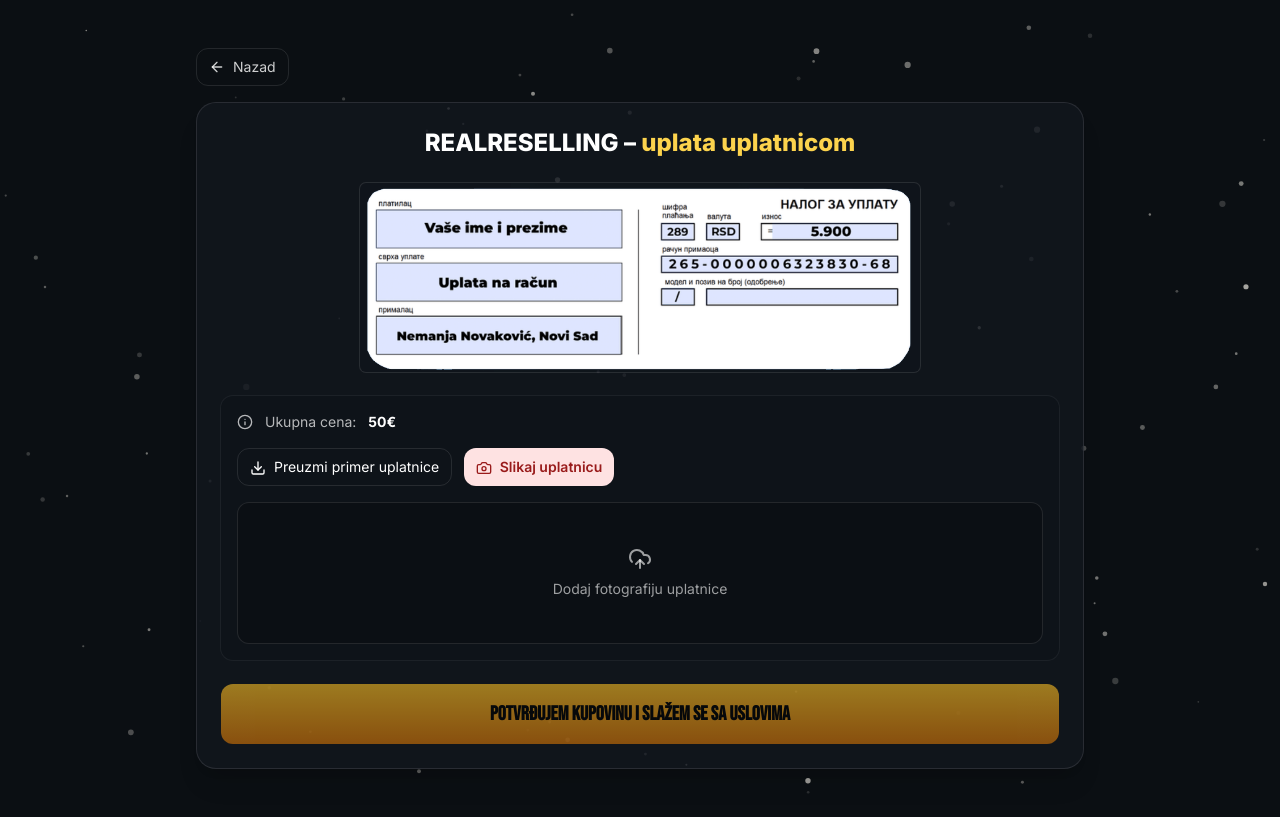
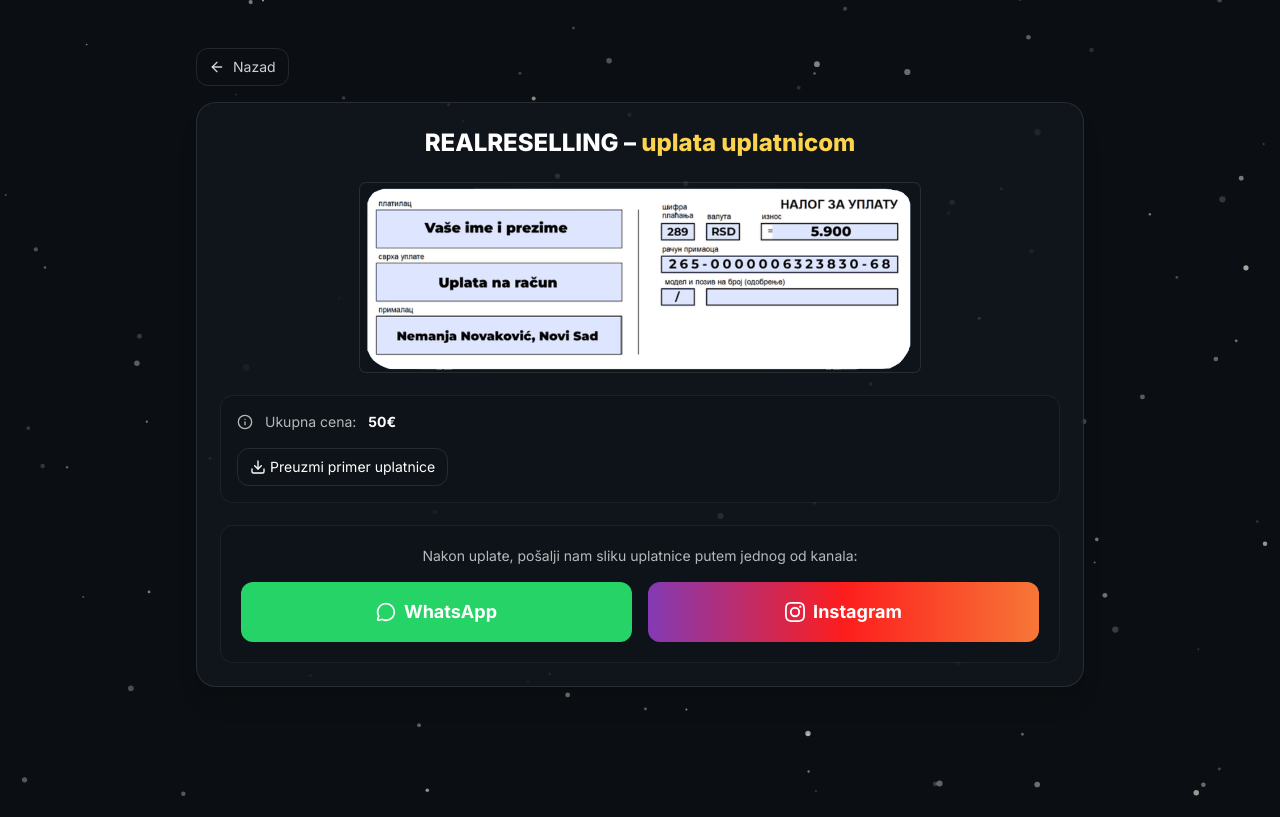
Before and after one commit to lukamacura/realreselling, a Next.js app: page /uplatnica in a window 1280 px wide. Built offline with nearby package versions, Linux system fonts and the light colour scheme; no server answers.

Commit message:
novi sistem

```diff
--- a/app/api/checkout/confirm/route.ts
+++ b/app/api/checkout/confirm/route.ts
@@ -20,6 +20,7 @@
     // Minimalna verifikacija
     const paid = session.payment_status === "paid";
     const email = session.customer_email || session.customer_details?.email || null;
+    const name = session.customer_details?.name || null;
     const price = (session.amount_total ?? 0) / 100;
 
     if (!paid || !email) {
@@ -35,10 +36,12 @@
     const payload = {
       event: "purchase_completed",
       email,
+      name,
       price,
       method: "kartica",
       status: "success",
       orderId: session.id,
+      source: session.metadata?.source || "checkout",
       ts: new Date().toISOString(),
     };
 
--- a/app/api/leads/route.ts
+++ b/app/api/leads/route.ts
@@ -25,58 +25,7 @@
   if (!url) return new NextResponse("N8N_WEBHOOK_LEADS_URL missing", { status: 500 });
 
   try {
-    const ct = req.headers.get("content-type") ?? "";
-
-    // ====== A) MULTIPART (sa fajlom) ======
-    if (ct.includes("multipart/form-data")) {
-      const inForm = await req.formData();
-
-      // Rekreiramo FormData (sigurno prosleđivanje fajla i polja)
-      const outForm = new FormData();
-      for (const [k, v] of inForm.entries()) {
-        if (v instanceof File) {
-          outForm.append(k, v, v.name);
-        } else {
-          outForm.append(k, String(v));
-        }
-      }
-
-      // Token nad stabilnim stringom polja (bez binarnog sadržaja)
-      const tokenPayload = JSON.stringify({
-        event: inForm.get("event"),
-        email: inForm.get("email"),
-        name: inForm.get("name"),
-        code: inForm.get("code"),
-        price: inForm.get("price"),
-        method: inForm.get("method"),
-        ts: inForm.get("ts"),
-        proof:
-          inForm.get("proof") instanceof File
-            ? {
-                filename: (inForm.get("proof") as File).name,
-                size: (inForm.get("proof") as File).size,
-                type: (inForm.get("proof") as File).type,
-              }
-            : undefined,
-      });
-      const token = sha256Hex(tokenPayload + secret);
-
-      const upstream = await fetch(url, {
-        method: "POST",
-        body: outForm, // ⚠️ ne postavljati content-type ručno
-        headers: { "x-rrs-token": token },
-        cache: "no-store",
-      });
-
-      const txt = await upstream.text();
-      return new NextResponse(txt || "ok", {
-        status: upstream.status,
-        headers: { "Access-Control-Allow-Origin": "*" },
-      });
-    }
-
-    // ====== B) JSON (bez fajla) ======
-    const bodyText = await req.text(); // raw body za stari način potpisivanja
+    const bodyText = await req.text();
     const token = sha256Hex(bodyText + secret);
 
     const upstream = await fetch(url, {
--- a/app/uplatnica/page.tsx
+++ b/app/uplatnica/page.tsx
@@ -1,21 +1,15 @@
-/* eslint-disable @typescript-eslint/no-unused-vars */
-/* eslint-disable @next/next/no-img-element */
 "use client";
 
-import { Suspense, useEffect, useMemo, useRef, useState } from "react";
+import { Suspense, useEffect, useMemo, useState } from "react";
 import Image from "next/image";
 import Link from "next/link";
 import { useSearchParams, useRouter } from "next/navigation";
 import {
-  Camera,
   Download,
-  UploadCloud,
-  CheckCircle2,
   ArrowLeft,
   Info,
+  MessageCircle,
 } from "lucide-react";
-import { postRRSWebhook } from "@/lib/webhook";
-import { trackCustom } from "@/lib/pixel";
 import SnowCanvas from "@/components/SnowCanvas";
 
 export const dynamic = "force-dynamic";
@@ -26,6 +20,9 @@
 const LEAD_KEY = "rrs_lead_v1";
 const BASE_PRICE = 50;
 const DISCOUNT_PRICE = 45;
+
+const WHATSAPP_LINK = "https://wa.me/message/SYOT6G5LAW7UC1";
+const INSTAGRAM_LINK = "https://instagram.com/rrealreselling";
 
 // -----------------------------
 // LocalStorage helpers
@@ -53,23 +50,6 @@
   }
 }
 
-function refreshLeadInStorage(partial: {
-  name?: string;
-  email?: string;
-  code?: string;
-  method?: "uplatnica" | "kartica";
-}) {
-  try {
-    const current = readLeadFromStorage() || {};
-    const next = {
-      ...current,
-      ...partial,
-      exp: Date.now() + 72 * 60 * 60 * 1000,
-    };
-    localStorage.setItem(LEAD_KEY, JSON.stringify(next));
-  } catch {}
-}
-
 // -----------------------------
 // Page wrapper
 // -----------------------------
@@ -87,152 +67,32 @@
 function UplatnicaClient() {
   const sp = useSearchParams();
   const router = useRouter();
-  const firedRef = useRef(false);
 
-  const [lead, setLead] = useState<{ code?: string; name?: string; email?: string }>({});
-  const [fallbackName, setFallbackName] = useState("");
-  const [fallbackEmail, setFallbackEmail] = useState("");
-  const [fallbackErr, setFallbackErr] = useState("");
+  const [lead, setLead] = useState<{ code?: string }>({});
 
-  const fileInput = useRef<HTMLInputElement | null>(null);
-  const [file, setFile] = useState<File | null>(null);
-  const [preview, setPreview] = useState<string | null>(null);
-  const lastUrlRef = useRef<string | null>(null);
-
-  const [busy, setBusy] = useState(false);
-  const [sent, setSent] = useState(false);
-  const [saved, setSaved] = useState(false);
-
-  // ✅ FINAL CENA
   const finalPrice = useMemo(() => {
     return lead.code ? DISCOUNT_PRICE : BASE_PRICE;
   }, [lead.code]);
 
   const priceText = useMemo(() => `${finalPrice}€`, [finalPrice]);
-// ✅ iznad return-a, negde pored priceText
-const hasPromo = Boolean(lead.code);
-const exampleImageSrc = hasPromo ? "/popust.jpeg" : "/uplatnica.png";
-const exampleImageAlt = hasPromo ? "Primer uplatnice (popust)" : "Primer uplatnice";
+
+  const hasPromo = Boolean(lead.code);
+  const exampleImageSrc = hasPromo ? "/popust.jpeg" : "/uplatnica.png";
+  const exampleImageAlt = hasPromo ? "Primer uplatnice (popust)" : "Primer uplatnice";
 
   // Load lead
   useEffect(() => {
-    const qp = {
-      code: sp.get("code") ?? undefined,
-      name: sp.get("name") ?? undefined,
-      email: sp.get("email") ?? undefined,
-    };
-
-    if (qp.code || qp.name || qp.email) {
-      const normalized = {
-        code: qp.code?.trim() || undefined,
-        name: qp.name?.trim() || undefined,
-        email: qp.email?.trim() || undefined,
-      };
-      setLead(normalized);
-      refreshLeadInStorage(normalized);
-      if (qp.name) setFallbackName(qp.name);
-      if (qp.email) setFallbackEmail(qp.email);
+    const code = sp.get("code")?.trim() || undefined;
+    if (code) {
+      setLead({ code });
       return;
     }
 
     const stored = readLeadFromStorage();
-    if (stored) {
-      setLead({
-        code: stored.code,
-        name: stored.name,
-        email: stored.email,
-      });
-      if (stored.name) setFallbackName(stored.name);
-      if (stored.email) setFallbackEmail(stored.email);
+    if (stored?.code) {
+      setLead({ code: stored.code });
     }
   }, [sp]);
-
-  useEffect(() => {
-    return () => {
-      if (lastUrlRef.current) URL.revokeObjectURL(lastUrlRef.current);
-    };
-  }, []);
-
-  function openCamera() {
-    const el = fileInput.current;
-    if (!el) return;
-    el.value = "";
-    el.click();
-  }
-
-  function onFileChange(e: React.ChangeEvent<HTMLInputElement>) {
-    const f = e.target.files?.[0] ?? null;
-    setFile(f);
-
-    if (lastUrlRef.current) URL.revokeObjectURL(lastUrlRef.current);
-
-    if (f) {
-      const url = URL.createObjectURL(f);
-      lastUrlRef.current = url;
-      setPreview(url);
-    } else {
-      setPreview(null);
-    }
-  }
-
-  function validateEmail(v: string) {
-    return /^[^\s@]+@[^\s@]+\.[^\s@]+$/.test(v);
-  }
-
-  async function handleConfirm() {
-    if (busy || sent || !file) return;
-
-    const finalName = (lead.name ?? fallbackName).trim();
-    const finalEmail = (lead.email ?? fallbackEmail).trim();
-
-    if (!finalName || !validateEmail(finalEmail)) {
-      setFallbackErr("Unesi validno ime i email pre slanja dokaza.");
-      return;
-    }
-
-    refreshLeadInStorage({
-      name: finalName,
-      email: finalEmail,
-      code: lead.code,
-      method: "uplatnica",
-    });
-
-    setBusy(true);
-    setFallbackErr("");
-
-    try {
-      const fd = new FormData();
-      fd.append("event", "bank_transfer_proof_submitted");
-      fd.append("method", "uplatnica");
-      fd.append("price", String(finalPrice));
-      fd.append("name", finalName);
-      fd.append("email", finalEmail);
-      if (lead.code) fd.append("code", lead.code);
-      if (file) fd.append("proof", file, file.name);
-
-      const res = await postRRSWebhook(fd);
-      if (!res.ok) throw new Error("Greška pri slanju dokaza.");
-
-      if (!firedRef.current) {
-        firedRef.current = true;
-        void trackCustom("Closed - kupio uplatnicom", {
-          value: finalPrice,
-          currency: "EUR",
-          method: "uplatnica",
-          code: lead.code,
-        });
-      }
-
-      setSaved(true);
-      setSent(true);
-      router.replace("/uplatnica/success");
-    } catch (err) {
-      setFallbackErr("Došlo je do greške pri slanju. Pokušaj ponovo.");
-      setSent(false);
-    } finally {
-      setBusy(false);
-    }
-  }
 
   return (
     <section className="relative min-h-dvh overflow-hidden bg-[#0B0F13] text-white">
@@ -240,8 +100,7 @@
 
       <div className="container mx-auto max-w-[920px] px-4 py-8 sm:py-12">
         <button
-          onClick={() => !busy && router.back()}
-          disabled={busy}
+          onClick={() => router.back()}
           className="mb-4 inline-flex items-center gap-2 rounded-xl border border-white/10 px-3 py-2 text-sm text-white/80 hover:bg-white/5"
         >
           <ArrowLeft className="h-4 w-4" /> Nazad
@@ -260,7 +119,6 @@
               height={900}
               className="w-full max-w-[560px] rounded-md ring-1 ring-white/10"
             />
-
           </div>
 
           <div className="mt-6 rounded-xl bg-[#0E1319] p-4 ring-1 ring-white/5">
@@ -270,59 +128,51 @@
               {lead.code && <span className="text-emerald-400">(kod primenjen)</span>}
             </div>
 
-            <div className="mt-4 flex flex-col gap-3 md:flex-row">
+            <div className="mt-4">
               <Link
                 href={exampleImageSrc}
                 download
-                className="rounded-xl border border-white/10 px-3 py-2 text-sm hover:bg-white/5"
+                className="inline-flex items-center rounded-xl border border-white/10 px-3 py-2 text-sm hover:bg-white/5"
               >
                 <Download className="inline h-4 w-4 mr-1" />{" "}
                 {hasPromo ? "Preuzmi primer uplatnice (popust)" : "Preuzmi primer uplatnice"}
               </Link>
-
-
-              <button
-                onClick={openCamera}
-                className="rounded-xl bg-red-100 px-3 py-2 text-sm font-semibold text-red-800"
-              >
-                <Camera className="inline h-4 w-4 mr-1" /> Slikaj uplatnicu
-              </button>
-            </div>
-
-            <input
-              ref={fileInput}
-              type="file"
-              accept="image/*"
-              capture="environment"
-              onChange={onFileChange}
-              className="hidden"
-            />
-
-            <div className="mt-4 rounded-xl border border-white/10 bg-black/20 p-3">
-              {!preview ? (
-                <div className="grid place-items-center gap-2 py-8 text-white/60">
-                  <UploadCloud className="h-6 w-6" />
-                  <p className="text-sm">Dodaj fotografiju uplatnice</p>
-                </div>
-              ) : (
-                <img src={preview} alt="Preview uplatnice" className="rounded-md w-full" />
-              )}
             </div>
           </div>
 
-          <button
-            disabled={busy || sent || !file}
-            onClick={handleConfirm}
-            className="mt-6 w-full font-display rounded-xl bg-gradient-to-b from-amber-400 to-amber-600 py-4 text-xl font-bold text-black disabled:opacity-60"
-          >
-            {sent ? "Poslato ✅" : busy ? "Šaljem…" : "Potvrđujem kupovinu i slažem se sa uslovima"}
-          </button>
+          <div className="mt-6 rounded-xl bg-[#0E1319] p-5 ring-1 ring-white/5">
+            <p className="text-center text-sm text-white/70 mb-4">
+              Nakon uplate, pošalji nam sliku uplatnice putem jednog od kanala:
+            </p>
 
-          {saved && (
-            <p className="mt-3 text-center text-sm text-emerald-400">
-              <CheckCircle2 className="inline h-4 w-4 mr-1" /> Dokaz je uspešno poslat
-            </p>
-          )}
+            <div className="flex flex-col gap-3 sm:flex-row sm:gap-4">
+              <a
+                href={WHATSAPP_LINK}
+                target="_blank"
+                rel="noopener noreferrer"
+                className="flex-1 flex items-center justify-center gap-2 rounded-xl bg-[#25D366] py-4 text-lg font-bold text-white transition-opacity hover:opacity-90"
+              >
+                <MessageCircle className="h-5 w-5" />
+                WhatsApp
+              </a>
+
+              <a
+                href={INSTAGRAM_LINK}
+                target="_blank"
+                rel="noopener noreferrer"
+                className="flex-1 flex items-center justify-center gap-2 rounded-xl bg-gradient-to-r from-[#833AB4] via-[#FD1D1D] to-[#F77737] py-4 text-lg font-bold text-white transition-opacity hover:opacity-90"
+              >
+                <svg
+                  className="h-5 w-5"
+                  viewBox="0 0 24 24"
+                  fill="currentColor"
+                >
+                  <path d="M12 2.163c3.204 0 3.584.012 4.85.07 3.252.148 4.771 1.691 4.919 4.919.058 1.265.069 1.645.069 4.849 0 3.205-.012 3.584-.069 4.849-.149 3.225-1.664 4.771-4.919 4.919-1.266.058-1.644.07-4.85.07-3.204 0-3.584-.012-4.849-.07-3.26-.149-4.771-1.699-4.919-4.92-.058-1.265-.07-1.644-.07-4.849 0-3.204.013-3.583.07-4.849.149-3.227 1.664-4.771 4.919-4.919 1.266-.057 1.645-.069 4.849-.069zM12 0C8.741 0 8.333.014 7.053.072 2.695.272.273 2.69.073 7.052.014 8.333 0 8.741 0 12c0 3.259.014 3.668.072 4.948.2 4.358 2.618 6.78 6.98 6.98C8.333 23.986 8.741 24 12 24c3.259 0 3.668-.014 4.948-.072 4.354-.2 6.782-2.618 6.979-6.98.059-1.28.073-1.689.073-4.948 0-3.259-.014-3.667-.072-4.947-.196-4.354-2.617-6.78-6.979-6.98C15.668.014 15.259 0 12 0zm0 5.838a6.162 6.162 0 100 12.324 6.162 6.162 0 000-12.324zM12 16a4 4 0 110-8 4 4 0 010 8zm6.406-11.845a1.44 1.44 0 100 2.881 1.44 1.44 0 000-2.881z" />
+                </svg>
+                Instagram
+              </a>
+            </div>
+          </div>
         </div>
       </div>
     </section>
--- a/lib/webhook.ts
+++ b/lib/webhook.ts
@@ -1,8 +1,6 @@
 export type RRSEvent =
   | "lead_checkout_started"
-  | "purchase_completed"
-  | "purchase_abandoned"
-  | "bank_transfer_proof_submitted";
+  | "purchase_completed";
 
 export type BasePayload = {
   event: RRSEvent;
@@ -13,19 +11,11 @@
   method?: "uplatnica" | "kartica";
   orderId?: string;
   status?: "success" | "error" | "canceled";
-  reason?: string;
   ts?: string;
   utm?: Record<string, string | null | undefined>;
-  proof?: { filename?: string; size?: number; type?: string };
 };
 
-/**
- * Napomena:
- * - `keepalive` NIKAD za FormData (iOS/Chrome limit ~64KB).
- * - Vraćamo uvek `Response` (UI može da proveri .ok / .status / .text()).
- */
-export async function postRRSWebhook(payload: BasePayload | FormData): Promise<Response> {
-  const isFormData = typeof FormData !== "undefined" && payload instanceof FormData;
+export async function postRRSWebhook(payload: BasePayload): Promise<Response> {
   const isServer = typeof window === "undefined";
 
   const base = isServer
@@ -36,11 +26,9 @@
   try {
     const res = await fetch(`${base}/api/leads`, {
       method: "POST",
-      headers: isFormData ? undefined : { "content-type": "application/json" },
-      body: isFormData ? payload : JSON.stringify(payload),
-      // ✅ keepalive koristimo SAMO za male JSON pingove, nikad za FormData
-      ...(isServer ? {} : (!isFormData ? { keepalive: true } : {})),
-      // opciono: credentials: "same-origin",
+      headers: { "content-type": "application/json" },
+      body: JSON.stringify(payload),
+      ...(isServer ? {} : { keepalive: true }),
     });
 
     if (!res.ok) {
```
